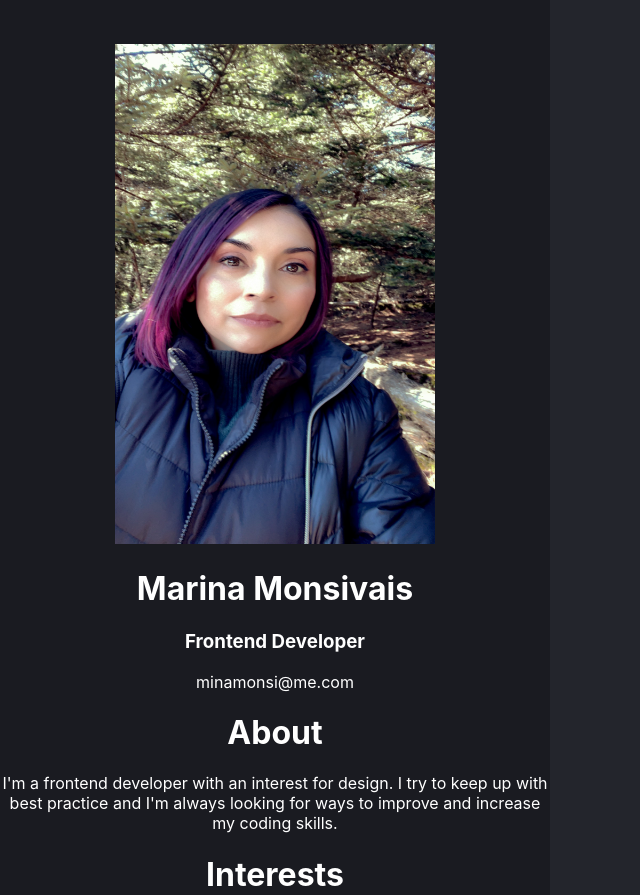
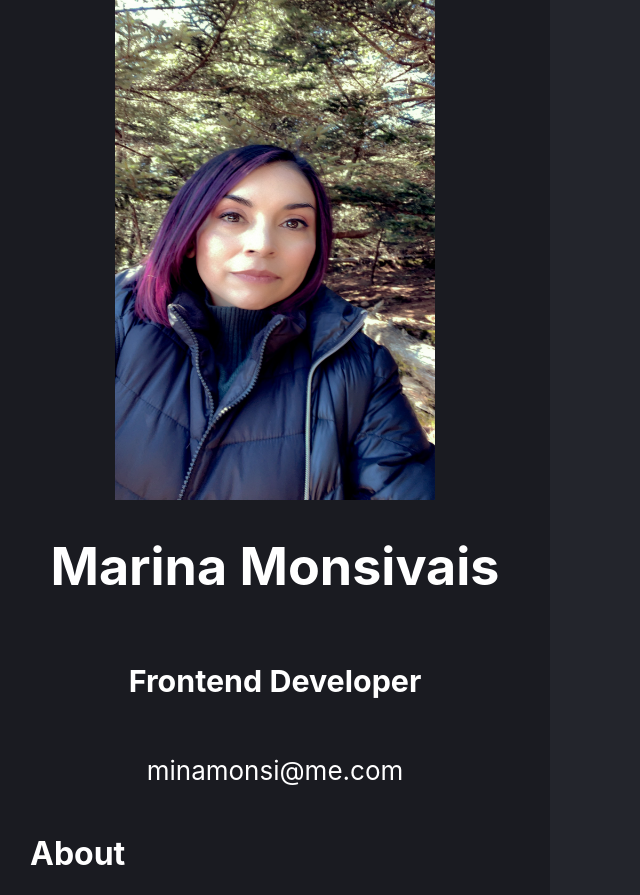
Before and after one commit to MinaMonsi/React-Practice, a React (Create React App) app in the folder business-card/: page / in a window 1280 px wide. Shown: the top 895 px of the page, without its empty margins (0-640 px from the left). Built offline with nearby package versions, Linux system fonts and the light colour scheme.

Commit message:
app-header

```diff
--- a/business-card/src/App.css
+++ b/business-card/src/App.css
@@ -2,16 +2,15 @@
   color: white;
   background: rgba(26, 27, 33, 1);
   text-align: center;
-  padding-top: 44px;
 }
 
-.main-img {
+.header-img {
   height: 500px;
   width: 320px;
-  border-radius: 10px 10px, 0px, 0px;
+  /* border-radius: 0px 20px, 0px, 20px; */
 }
 
-.App-header {
+.header {
   background-color: rgba(26, 27, 33, 1);
   min-height: 100vh;
   display: flex;
@@ -22,12 +21,13 @@
   color: white;
 }
 
+.bio {
+  padding: 0px 30px 40px 30px;
+  text-align: justify;
+}
+
 body {
   width: 550px;
-  height: 868px;
-  left: 65px;
-  top: 53px;
-
   background: #23252c;
 }
 
@@ -40,7 +40,6 @@
 
 .logos {
   display: inline-block;
-  padding-top: 20px;
-  padding-left: 1em;
-  padding-right: 1em;
+  /* Padding value order: top, right, bottom left */
+  padding: 20px 1em 0px 1em;
 }
--- a/business-card/src/components/Bio.js
+++ b/business-card/src/components/Bio.js
@@ -2,7 +2,7 @@
 
 function Bio(){
     return(
-        <main>
+        <main className="bio">
             <h1> About</h1>
             <p> I'm a frontend developer with an interest for design. I try to keep up with best practice and I'm always looking for ways to improve and increase my coding skills. </p>
 
--- a/business-card/src/components/Header.js
+++ b/business-card/src/components/Header.js
@@ -3,13 +3,11 @@
 
 function Header() {
     return (
-
         <header className="header" >
-            <img className="main-img" src={Mina} alt="bio pic" />
+            <img className="header-img" src={Mina} alt="bio pic" />
             <h1>Marina Monsivais</h1>
-            <h3>Frontend Developer</h3>
+            <h3 className="jobTitle">Frontend Developer</h3>
             <p>minamonsi@me.com</p>
-
 
         </header>
     )
```
